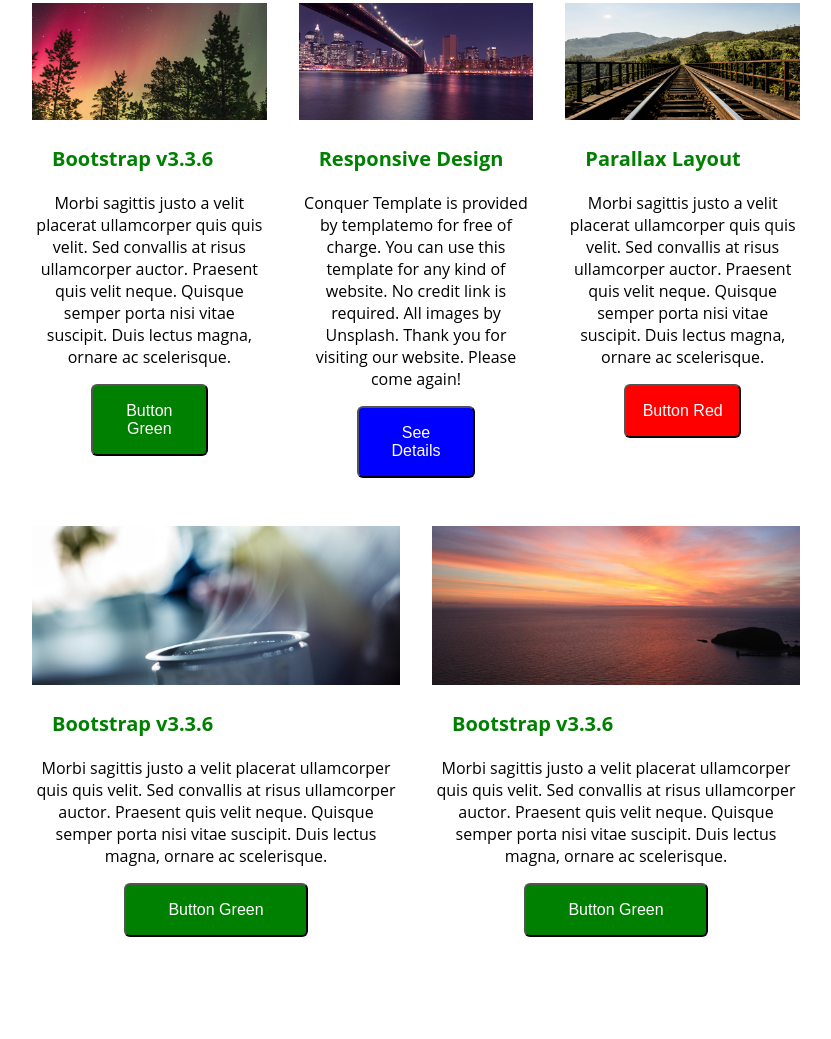
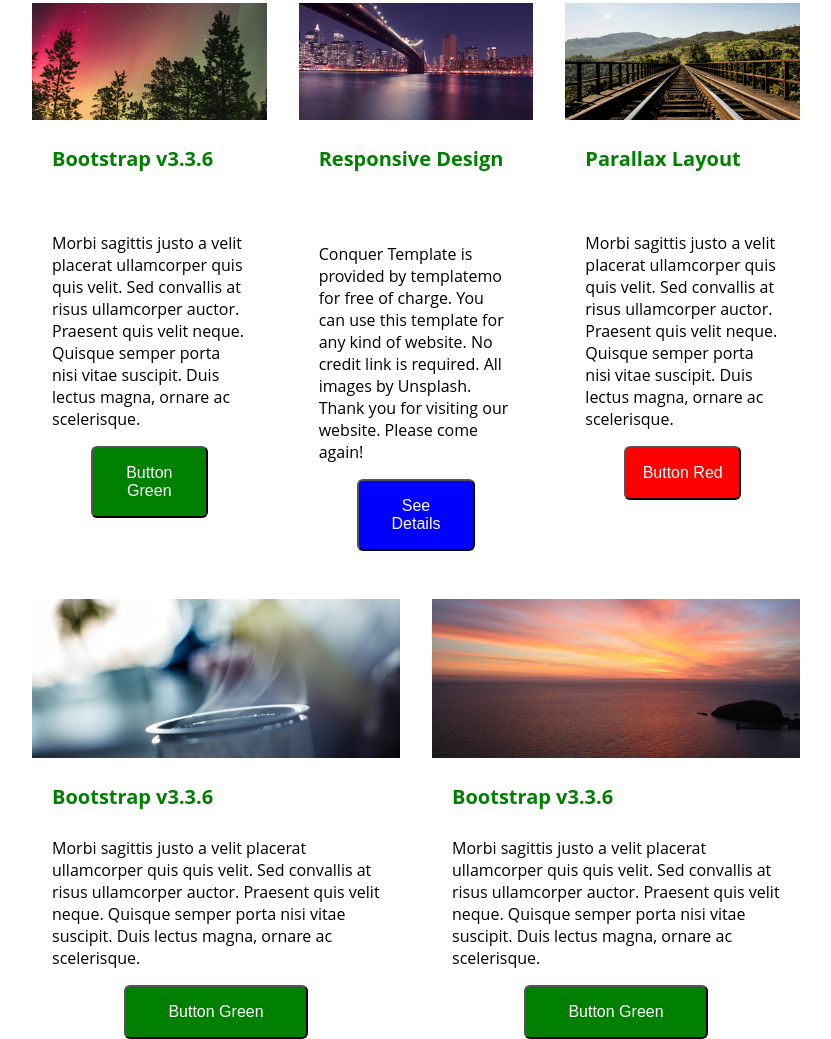
Before and after one commit to jnch009/conquerTemplateJeremy, a React app: page / in a window 1280 px wide. Shown: the part 717-1756 px from the top of the page, without its empty margins (224-1055 px from the left). Before the commit the page ends 1654 px from the top, so only its background shows below. Built offline with nearby package versions, Linux system fonts and the light colour scheme.

Commit message:
adding grids with the card contents (title and body)

```diff
--- a/src/components/card.css
+++ b/src/components/card.css
@@ -18,6 +18,7 @@ img {
   color: green;
   padding: 0 20px;
   text-align: left;
+  margin-bottom: 0;
 }
 
 .bootstrapGreen {
@@ -43,3 +44,14 @@ img {
   background-color: red;
   border-radius: 6px;
 }
+
+.cardContents {
+  display: grid;
+  grid-template-rows: 1fr 2fr;
+}
+
+.bootstrapBody {
+  padding: 0 20px;
+  text-align: left;
+  margin-top: 0;
+}
--- a/src/components/card.js
+++ b/src/components/card.js
@@ -18,8 +18,10 @@ class Card extends React.Component {
       <div>
         <img src={this.state.imgLink} alt="1" />
         <div class="bootstrapText">
-          <p class="bootstrapTitle">{this.state.title}</p>
-          <p class="bootstrapBody">{this.state.body}</p>
+          <div class="cardContents">
+            <p class="bootstrapTitle">{this.state.title}</p>
+            <p class="bootstrapBody">{this.state.body}</p>
+          </div>
           <button class={this.state.buttonClass}>
             {this.state.buttonText}
           </button>
```
